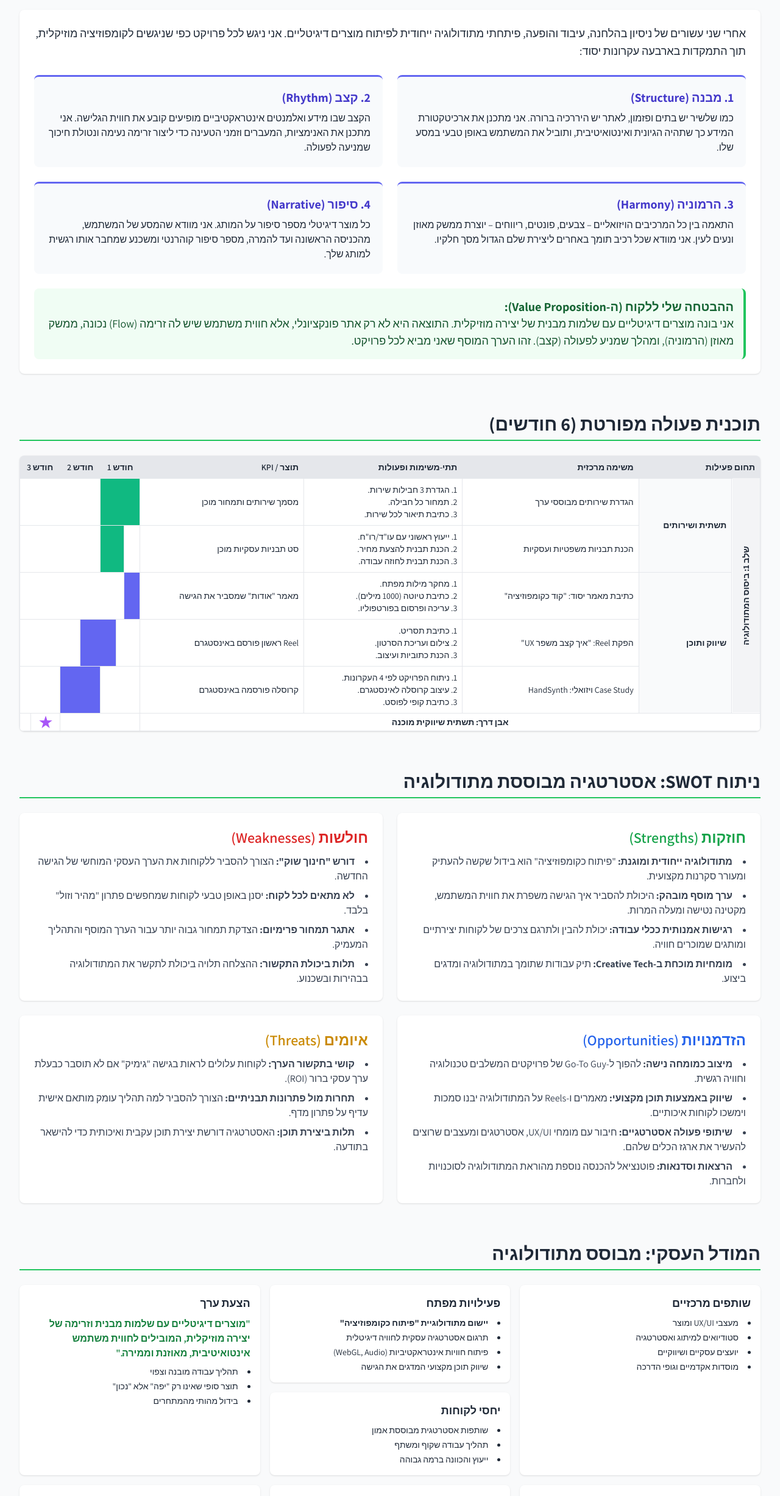
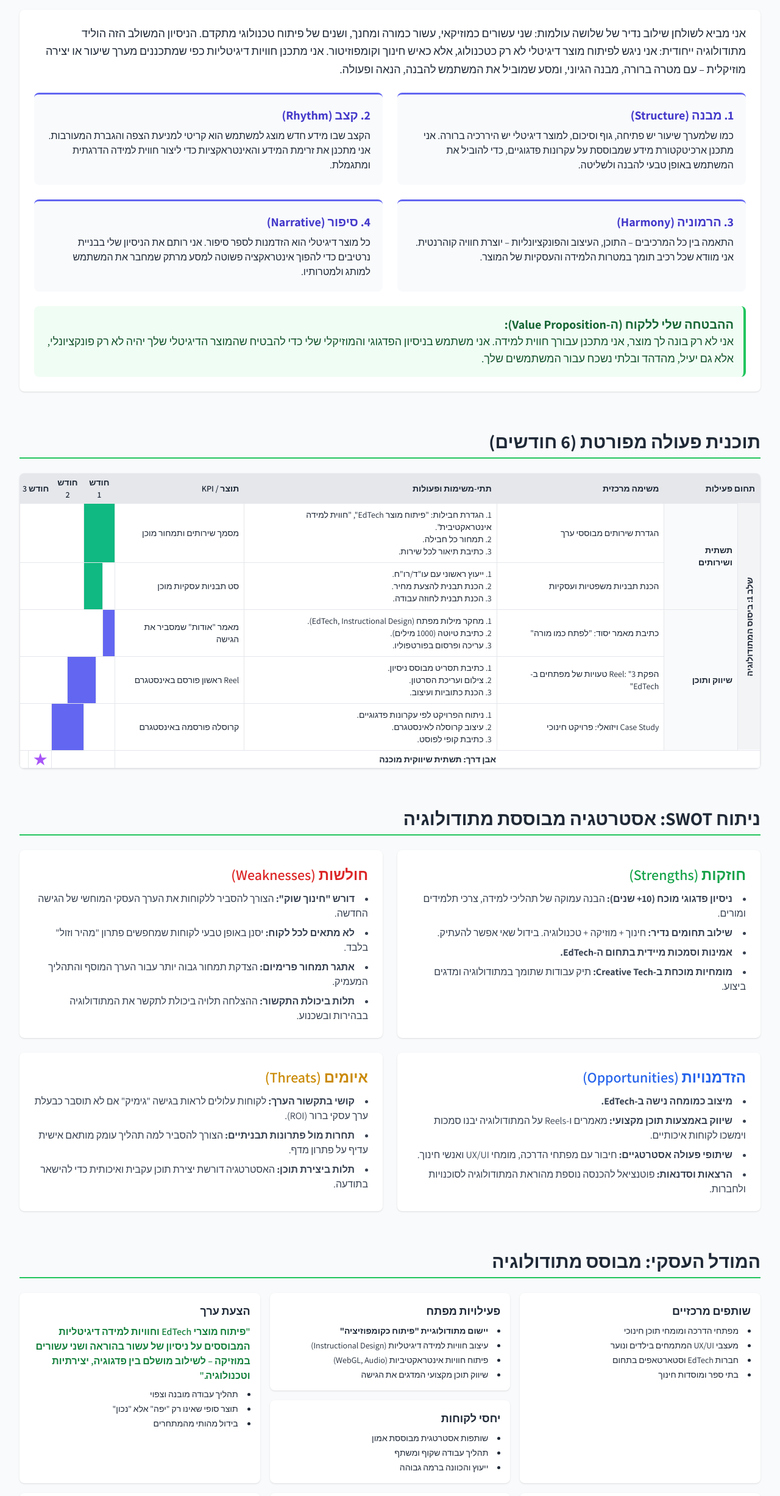
Before and after one commit to ShaharFullStack/mygantforWinwork, a plain HTML site: page gant.html in a window 1280 px wide. Shown: the part 347-2800 px from the top of the page at 61% size. Drawn offline with nearby package versions, Linux system fonts and the light colour scheme.

Commit message:
Update gant.html

```diff
--- a/gant.html
+++ b/gant.html
@@ -64,7 +64,7 @@
         <!-- Header -->
         <header class="text-center mb-10 pb-6 border-b">
             <h1 class="text-4xl md:text-5xl font-bold text-gray-900">האסטרטגיה העסקית שלי</h1>
-            <p class="text-xl md:text-2xl text-gray-600 mt-2">שחר מעוז | פיתוח Full Stack בגישה של קומפוזיטור</p>
+            <p class="text-xl md:text-2xl text-gray-600 mt-2">שחר מעוז | ארכיטקט חוויות למידה דיגיטליות</p>
         </header>
 
         <!-- Navigation -->
@@ -79,32 +79,32 @@
 
         <!-- Section 1: The Methodology -->
         <section id="goals" class="mb-16">
-            <h2 class="text-3xl font-bold mb-6 pb-2 border-b-2 border-green-500">המתודולוגיה שלי: פיתוח כקומפוזיציה</h2>
+            <h2 class="text-3xl font-bold mb-6 pb-2 border-b-2 border-green-500">המתודולוגיה שלי: פיתוח ככלי פדגוגי</h2>
             <div class="bg-white p-6 rounded-lg shadow space-y-6">
-                <p class="text-lg leading-relaxed">אחרי שני עשורים של ניסיון בהלחנה, עיבוד והופעה, פיתחתי מתודולוגיה ייחודית לפיתוח מוצרים דיגיטליים. אני ניגש לכל פרויקט כפי שניגשים לקומפוזיציה מוזיקלית, תוך התמקדות בארבעה עקרונות יסוד:</p>
+                <p class="text-lg leading-relaxed">אני מביא לשולחן שילוב נדיר של שלושה עולמות: שני עשורים כמוזיקאי, עשור כמורה ומחנך, ושנים של פיתוח טכנולוגי מתקדם. הניסיון המשולב הזה הוליד מתודולוגיה ייחודית: אני ניגש לפיתוח מוצר דיגיטלי לא רק כטכנולוג, אלא כאיש חינוך וקומפוזיטור. אני מתכנן חוויות דיגיטליות כפי שמתכננים מערך שיעור או יצירה מוזיקלית – עם מטרה ברורה, מבנה הגיוני, ומסע שמוביל את המשתמש להבנה, הנאה ופעולה.</p>
 
                 <div class="grid grid-cols-1 md:grid-cols-2 gap-6">
                     <div class="methodology-card p-5 rounded-lg">
                         <h4 class="text-xl font-bold text-indigo-700 mb-2">1. מבנה (Structure)</h4>
-                        <p>כמו שלשיר יש בתים ופזמון, לאתר יש היררכיה ברורה. אני מתכנן את ארכיטקטורת המידע כך שתהיה הגיונית ואינטואיטיבית, ותוביל את המשתמש באופן טבעי במסע שלו.</p>
+                        <p>כמו שלמערך שיעור יש פתיחה, גוף וסיכום, למוצר דיגיטלי יש היררכיה ברורה. אני מתכנן ארכיטקטורת מידע שמבוססת על עקרונות פדגוגיים, כדי להוביל את המשתמש באופן טבעי להבנה ולשליטה.</p>
                     </div>
                     <div class="methodology-card p-5 rounded-lg">
                         <h4 class="text-xl font-bold text-indigo-700 mb-2">2. קצב (Rhythm)</h4>
-                        <p>הקצב שבו מידע ואלמנטים אינטראקטיביים מופיעים קובע את חווית הגלישה. אני מתכנן את האנימציות, המעברים וזמני הטעינה כדי ליצור זרימה נעימה ונטולת חיכוך שמניעה לפעולה.</p>
+                        <p>הקצב שבו מידע חדש מוצג למשתמש הוא קריטי למניעת הצפה והגברת המעורבות. אני מתכנן את זרימת המידע והאינטראקציות כדי ליצור חווית למידה הדרגתית ומתגמלת.</p>
                     </div>
                     <div class="methodology-card p-5 rounded-lg">
                         <h4 class="text-xl font-bold text-indigo-700 mb-2">3. הרמוניה (Harmony)</h4>
-                        <p>התאמה בין כל המרכיבים הויזואליים – צבעים, פונטים, ריווחים – יוצרת ממשק מאוזן ונעים לעין. אני מוודא שכל רכיב תומך באחרים ליצירת שלם הגדול מסך חלקיו.</p>
+                        <p>התאמה בין כל המרכיבים – התוכן, העיצוב והפונקציונליות – יוצרת חוויה קוהרנטית. אני מוודא שכל רכיב תומך במטרות הלמידה והעסקיות של המוצר.</p>
                     </div>
                     <div class="methodology-card p-5 rounded-lg">
                         <h4 class="text-xl font-bold text-indigo-700 mb-2">4. סיפור (Narrative)</h4>
-                        <p>כל מוצר דיגיטלי מספר סיפור על המותג. אני מוודא שהמסע של המשתמש, מהכניסה הראשונה ועד להמרה, מספר סיפור קוהרנטי ומשכנע שמחבר אותו רגשית למותג שלך.</p>
+                        <p>כל מוצר דיגיטלי הוא הזדמנות לספר סיפור. אני רותם את הניסיון שלי בבניית נרטיבים כדי להפוך אינטראקציה פשוטה למסע מרתק שמחבר את המשתמש למותג ולמטרותיו.</p>
                     </div>
                 </div>
 
                 <div class="p-4 rounded-lg value-prop mt-6">
                     <h3 class="font-bold text-xl text-green-800">ההבטחה שלי ללקוח (ה-Value Proposition):</h3>
-                    <p class="text-lg text-green-900">אני בונה מוצרים דיגיטליים עם שלמות מבנית של יצירה מוזיקלית. התוצאה היא לא רק אתר פונקציונלי, אלא חווית משתמש שיש לה זרימה (Flow) נכונה, ממשק מאוזן (הרמוניה), ומהלך שמניע לפעולה (קצב). זהו הערך המוסף שאני מביא לכל פרויקט.</p>
+                    <p class="text-lg text-green-900">אני לא רק בונה לך מוצר, אני מתכנן עבורך חווית למידה. אני משתמש בניסיון הפדגוגי והמוזיקלי שלי כדי להבטיח שהמוצר הדיגיטלי שלך יהיה לא רק פונקציונלי, אלא גם יעיל, מהדהד ובלתי נשכח עבור המשתמשים שלך.</p>
                 </div>
             </div>
         </section>
@@ -131,7 +131,7 @@
                             <td rowspan="5" class="gantt-phase p-2 border">שלב 1: ביסוס המתודולוגיה</td>
                             <td rowspan="2" class="gantt-workstream p-2 border">תשתית ושירותים</td>
                             <td class="p-2 border">הגדרת שירותים מבוססי ערך</td>
-                            <td class="p-2 border">1. הגדרת 3 חבילות שירות.<br>2. תמחור כל חבילה.<br>3. כתיבת תיאור לכל שירות.</td>
+                            <td class="p-2 border">1. הגדרת חבילות: "פיתוח מוצר EdTech", "חווית למידה אינטראקטיבית".<br>2. תמחור כל חבילה.<br>3. כתיבת תיאור לכל שירות.</td>
                             <td class="p-2 border">מסמך שירותים ותמחור מוכן</td>
                             <td colspan="4" class="p-1 border gantt-bar-product"></td><td colspan="8" class="p-1 border"></td>
                         </tr>
@@ -143,20 +143,20 @@
                         </tr>
                         <tr>
                             <td rowspan="3" class="gantt-workstream p-2 border">שיווק ותוכן</td>
-                            <td class="p-2 border">כתיבת מאמר יסוד: "קוד כקומפוזיציה"</td>
-                            <td class="p-2 border">1. מחקר מילות מפתח.<br>2. כתיבת טיוטה (1000 מילים).<br>3. עריכה ופרסום בפורטפוליו.</td>
+                            <td class="p-2 border">כתיבת מאמר יסוד: "לפתח כמו מורה"</td>
+                            <td class="p-2 border">1. מחקר מילות מפתח (EdTech, Instructional Design).<br>2. כתיבת טיוטה (1000 מילים).<br>3. עריכה ופרסום בפורטפוליו.</td>
                             <td class="p-2 border">מאמר "אודות" שמסביר את הגישה</td>
                             <td colspan="2" class="p-1 border gantt-bar-methodology"></td><td colspan="10" class="p-1 border"></td>
                         </tr>
                         <tr>
-                            <td class="p-2 border">הפקת Reel: "איך קצב משפר UX"</td>
-                            <td class="p-2 border">1. כתיבת תסריט.<br>2. צילום ועריכת הסרטון.<br>3. הכנת כתוביות ועיצוב.</td>
+                            <td class="p-2 border">הפקת Reel: "3 טעויות של מפתחים ב-EdTech"</td>
+                            <td class="p-2 border">1. כתיבת תסריט מבוסס ניסיון.<br>2. צילום ועריכת הסרטון.<br>3. הכנת כתוביות ועיצוב.</td>
                             <td class="p-2 border">Reel ראשון פורסם באינסטגרם</td>
                             <td colspan="3" class="p-1 border"></td><td colspan="3" class="p-1 border gantt-bar-methodology"></td><td colspan="6" class="p-1 border"></td>
                         </tr>
                          <tr>
-                            <td class="p-2 border">Case Study ויזואלי: HandSynth</td>
-                            <td class="p-2 border">1. ניתוח הפרויקט לפי 4 העקרונות.<br>2. עיצוב קרוסלה לאינסטגרם.<br>3. כתיבת קופי לפוסט.</td>
+                            <td class="p-2 border">Case Study ויזואלי: פרויקט חינוכי</td>
+                            <td class="p-2 border">1. ניתוח הפרויקט לפי עקרונות פדגוגיים.<br>2. עיצוב קרוסלה לאינסטגרם.<br>3. כתיבת קופי לפוסט.</td>
                             <td class="p-2 border">קרוסלה פורסמה באינסטגרם</td>
                             <td colspan="4" class="p-1 border"></td><td colspan="4" class="p-1 border gantt-bar-methodology"></td><td colspan="4" class="p-1 border"></td>
                         </tr>
@@ -173,9 +173,9 @@
                 <div class="bg-white rounded-lg shadow p-6">
                     <h3 class="text-2xl font-semibold text-green-600 mb-3">חוזקות (Strengths)</h3>
                     <ul class="list-disc list-inside space-y-2 text-gray-700">
-                        <li><b>מתודולוגיה ייחודית ומוגנת:</b> "פיתוח כקומפוזיציה" הוא בידול שקשה להעתיק ומעורר סקרנות מקצועית.</li>
-                        <li><b>ערך מוסף מובהק:</b> היכולת להסביר איך הגישה משפרת את חווית המשתמש, מקטינה נטישה ומעלה המרות.</li>
-                        <li><b>רגישות אמנותית ככלי עבודה:</b> יכולת להבין ולתרגם צרכים של לקוחות יצירתיים ומותגים שמוכרים חוויה.</li>
+                        <li><b>ניסיון פדגוגי מוכח (10+ שנים):</b> הבנה עמוקה של תהליכי למידה, צרכי תלמידים ומורים.</li>
+                        <li><b>שילוב תחומים נדיר:</b> חינוך + מוזיקה + טכנולוגיה. בידול שאי אפשר להעתיק.</li>
+                        <li><b>אמינות וסמכות מיידית בתחום ה-EdTech.</b></li>
                         <li><b>מומחיות מוכחת ב-Creative Tech:</b> תיק עבודות שתומך במתודולוגיה ומדגים ביצוע.</li>
                     </ul>
                 </div>
@@ -191,9 +191,9 @@
                 <div class="bg-white rounded-lg shadow p-6">
                     <h3 class="text-2xl font-semibold text-blue-600 mb-3">הזדמנויות (Opportunities)</h3>
                     <ul class="list-disc list-inside space-y-2 text-gray-700">
-                        <li><b>מיצוב כמומחה נישה:</b> להפוך ל-Go-To Guy של פרויקטים המשלבים טכנולוגיה וחוויה רגשית.</li>
+                        <li><b>מיצוב כמומחה נישה ב-EdTech.</b></li>
                         <li><b>שיווק באמצעות תוכן מקצועי:</b> מאמרים ו-Reels על המתודולוגיה יבנו סמכות וימשכו לקוחות איכותיים.</li>
-                        <li><b>שיתופי פעולה אסטרטגיים:</b> חיבור עם מומחי UX/UI, אסטרטגים ומעצבים שרוצים להעשיר את ארגז הכלים שלהם.</li>
+                        <li><b>שיתופי פעולה אסטרטגיים:</b> חיבור עם מפתחי הדרכה, מומחי UX/UI ואנשי חינוך.</li>
                         <li><b>הרצאות וסדנאות:</b> פוטנציאל להכנסה נוספת מהוראת המתודולוגיה לסוכנויות ולחברות.</li>
                     </ul>
                 </div>
@@ -216,10 +216,10 @@
                 <div class="bg-white rounded-lg shadow p-4 row-span-2">
                     <h5 class="font-bold text-lg mb-2">שותפים מרכזיים</h5>
                     <ul class="list-disc list-inside text-sm space-y-1">
-                        <li>מעצבי UX/UI ומוצר</li>
-                        <li>סטודיואים למיתוג ואסטרטגיה</li>
-                        <li>יועצים עסקיים ושיווקיים</li>
-                        <li>מוסדות אקדמיים וגופי הדרכה</li>
+                        <li>מפתחי הדרכה ומומחי תוכן חינוכי</li>
+                        <li>מעצבי UX/UI המתמחים בילדים ונוער</li>
+                        <li>חברות EdTech וסטארטאפים בתחום</li>
+                        <li>בתי ספר ומוסדות חינוך</li>
                     </ul>
                 </div>
 
@@ -227,7 +227,7 @@
                     <h5 class="font-bold text-lg mb-2">פעילויות מפתח</h5>
                     <ul class="list-disc list-inside text-sm space-y-1">
                         <li><b>יישום מתודולוגיית "פיתוח כקומפוזיציה"</b></li>
-                        <li>תרגום אסטרטגיה עסקית לחוויה דיגיטלית</li>
+                        <li>עיצוב חוויות למידה דיגיטליות (Instructional Design)</li>
                         <li>פיתוח חוויות אינטראקטיביות (WebGL, Audio)</li>
                         <li>שיווק תוכן מקצועי המדגים את הגישה</li>
                     </ul>
@@ -235,7 +235,7 @@
 
                 <div class="bg-white rounded-lg shadow p-4 row-span-2 lg:col-span-1">
                     <h5 class="font-bold text-lg mb-2">הצעת ערך</h5>
-                    <p class="font-semibold text-green-700 mb-2">"מוצרים דיגיטליים עם שלמות מבנית וזרימה של יצירה מוזיקלית, המובילים לחווית משתמש אינטואיטיבית, מאוזנת וממירה."</p>
+                    <p class="font-semibold text-green-700 mb-2">"פיתוח מוצרי EdTech וחוויות למידה דיגיטליות המבוססים על ניסיון של עשור בהוראה ושני עשורים במוזיקה – לשילוב מושלם בין פדגוגיה, יצירתיות וטכנולוגיה."</p>
                     <ul class="list-disc list-inside text-sm space-y-1">
                         <li>תהליך עבודה מובנה וצפוי</li>
                         <li>תוצר סופי שאינו רק "יפה" אלא "נכון"</li>
@@ -255,20 +255,20 @@
                 <div class="bg-white rounded-lg shadow p-4 row-span-2">
                     <h5 class="font-bold text-lg mb-2">פלחי לקוחות</h5>
                     <ul class="list-disc list-inside text-sm space-y-1">
-                        <li>חברות וסטארטאפים בשלב ה-Scale-up</li>
-                        <li>מותגי פרימיום המעוניינים בבידול דרך חוויה</li>
-                        <li>סוכנויות דיגיטל המחפשות יתרון תחרותי</li>
-                        <li>עסקים עם מוצרים דיגיטליים מורכבים</li>
+                        <li>חברות וסטארטאפים בתחום ה-EdTech</li>
+                        <li>מפתחי הדרכה בארגונים</li>
+                        <li>מוסדות תרבות וחינוך (מוזיאונים, ספריות)</li>
+                        <li>מותגים המעוניינים בבידול דרך חוויה</li>
                     </ul>
                 </div>
 
                 <div class="bg-white rounded-lg shadow p-4">
                     <h5 class="font-bold text-lg mb-2">משאבי מפתח</h5>
                      <ul class="list-disc list-inside text-sm space-y-1">
+                        <li><b>הניסיון הפדגוגי המעשי (10+ שנים)</b></li>
                         <li><b>המתודולוגיה הסדורה ("פיתוח כקומפוזיציה")</b></li>
                         <li>ניסיון של 20 שנה בהבנת מבנים וקהל</li>
                         <li>תיק העבודות היצירתי</li>
-                        <li>התוכן המקצועי (מאמרים, Reels)</li>
                     </ul>
                 </div>
 
@@ -277,7 +277,7 @@
                     <ul class="list-disc list-inside text-sm space-y-1">
                         <li><b>תוכן מקצועי (בלוג, אינסטגרם)</b></li>
                         <li>אתר פורטפוליו המציג את המתודולוגיה</li>
-                        <li>הרצאות במיטאפים וכנסים</li>
+                        <li>הרצאות בכנסי חינוך וטכנולוגיה</li>
                         <li>שותפויות אסטרטגיות</li>
                     </ul>
                 </div>
@@ -294,7 +294,7 @@
                 <div class="bg-white rounded-lg shadow p-4 lg:col-span-3">
                     <h5 class="font-bold text-lg mb-2">מקורות הכנסה</h5>
                     <ul class="list-disc list-inside text-sm space-y-1 sm:flex sm:space-y-0 sm:space-x-6 sm:flex-wrap">
-                        <li>פרויקטי "UX Composition" (תמחור פרימיום)</li>
+                        <li>פרויקטי פיתוח EdTech (תמחור פרימיום)</li>
                         <li>ריטיינר "Creative Technologist" לחברות</li>
                         <li>סדנאות והרצאות על המתודולוגיה (בעתיד)</li>
                     </ul>
```
